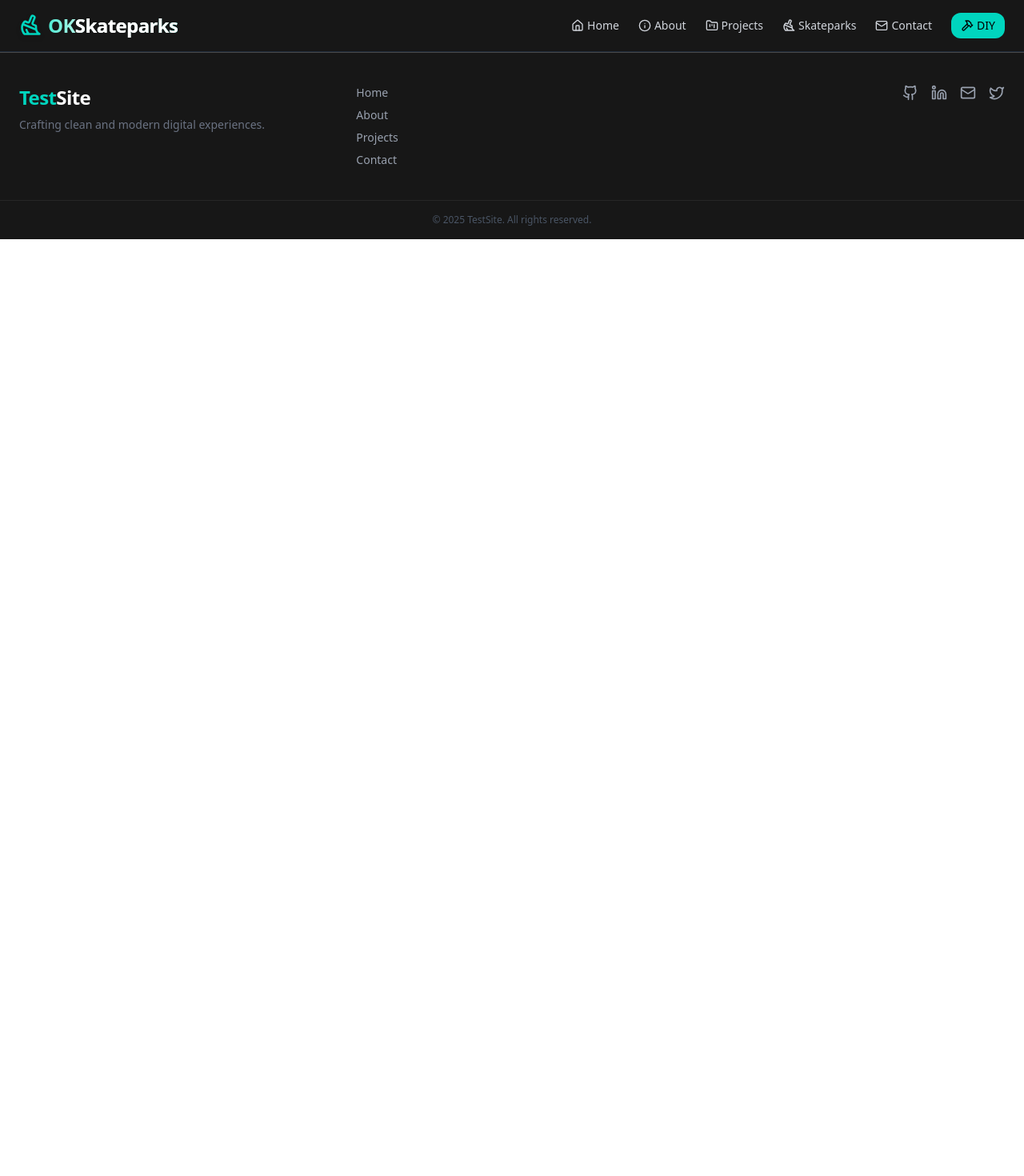
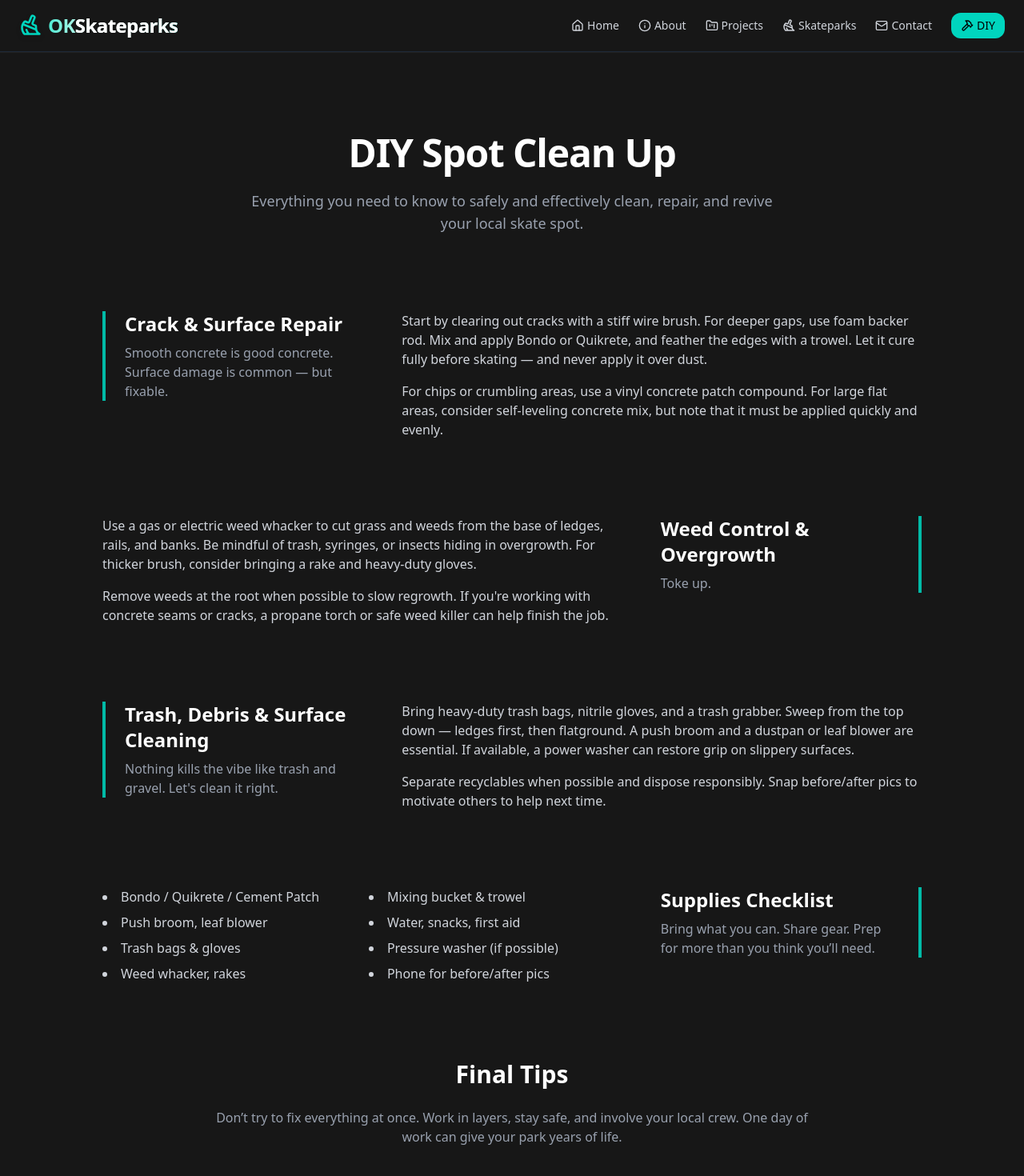
Before and after one commit to ajSeadler/tailwind-template, a React (Vite) app: page /diy in a window 1280 px wide. Shown: the top 1470 px of the page at 80% size. Before the commit the page ends 800 px from the top, so only its background shows below. Built offline with nearby package versions, Linux system fonts and the light colour scheme.

Commit message:
add diy page

```diff
--- a/src/App.tsx
+++ b/src/App.tsx
@@ -7,6 +7,7 @@ import LearnMore from "./components/LearnMore";
 import Skateparks from "./pages/Skateparks";
 import Projects from "./components/Projects";
 import Contact from "./pages/Contact";
+import Diy from "./components/Diy";
 
 function App() {
   return (
@@ -20,6 +21,7 @@ function App() {
           <Route path="/projects" element={<Projects />} />
           <Route path="/skateparks" element={<Skateparks />} />
           <Route path="/contact" element={<Contact />} />
+          <Route path="/diy" element={<Diy />} />
         </Routes>
         <Footer />
       </Router>
--- /dev/null
+++ b/src/components/Diy.tsx
@@ -0,0 +1,127 @@
+const Diy = () => {
+  return (
+    <section className="bg-neutral-900 text-white py-24 px-6 md:px-16">
+      <div className="max-w-5xl mx-auto space-y-24">
+        {/* Title */}
+        <header className="text-center">
+          <h1 className="text-5xl font-extrabold mb-4 tracking-tight leading-tight">
+            DIY Spot Clean Up
+          </h1>
+          <p className="text-gray-400 max-w-2xl mx-auto text-lg">
+            Everything you need to know to safely and effectively clean, repair,
+            and revive your local skate spot.
+          </p>
+        </header>
+
+        {/* Section 1 */}
+        <div className="flex flex-col md:flex-row gap-12 items-start">
+          <div className="w-full md:w-1/3 border-l-4 border-teal-500 pl-6">
+            <h2 className="text-2xl font-bold mb-2">Crack & Surface Repair</h2>
+            <p className="text-gray-400">
+              Smooth concrete is good concrete. Surface damage is common — but
+              fixable.
+            </p>
+          </div>
+          <div className="w-full md:w-2/3 space-y-4 text-gray-300">
+            <p>
+              Start by clearing out cracks with a stiff wire brush. For deeper
+              gaps, use foam backer rod. Mix and apply Bondo or Quikrete, and
+              feather the edges with a trowel. Let it cure fully before skating
+              — and never apply it over dust.
+            </p>
+            <p>
+              For chips or crumbling areas, use a vinyl concrete patch compound.
+              For large flat areas, consider self-leveling concrete mix, but
+              note that it must be applied quickly and evenly.
+            </p>
+          </div>
+        </div>
+
+        {/* Section 2 */}
+        <div className="flex flex-col md:flex-row-reverse gap-12 items-start">
+          <div className="w-full md:w-1/3 border-r-4 border-teal-500 pr-6 text-right md:text-left">
+            <h2 className="text-2xl font-bold mb-2">
+              Weed Control & Overgrowth
+            </h2>
+            <p className="text-gray-400">Toke up.</p>
+          </div>
+          <div className="w-full md:w-2/3 space-y-4 text-gray-300">
+            <p>
+              Use a gas or electric weed whacker to cut grass and weeds from the
+              base of ledges, rails, and banks. Be mindful of trash, syringes,
+              or insects hiding in overgrowth. For thicker brush, consider
+              bringing a rake and heavy-duty gloves.
+            </p>
+            <p>
+              Remove weeds at the root when possible to slow regrowth. If you're
+              working with concrete seams or cracks, a propane torch or safe
+              weed killer can help finish the job.
+            </p>
+          </div>
+        </div>
+
+        {/* Section 3 */}
+        <div className="flex flex-col md:flex-row gap-12 items-start">
+          <div className="w-full md:w-1/3 border-l-4 border-teal-500 pl-6">
+            <h2 className="text-2xl font-bold mb-2">
+              Trash, Debris & Surface Cleaning
+            </h2>
+            <p className="text-gray-400">
+              Nothing kills the vibe like trash and gravel. Let's clean it
+              right.
+            </p>
+          </div>
+          <div className="w-full md:w-2/3 space-y-4 text-gray-300">
+            <p>
+              Bring heavy-duty trash bags, nitrile gloves, and a trash grabber.
+              Sweep from the top down — ledges first, then flatground. A push
+              broom and a dustpan or leaf blower are essential. If available, a
+              power washer can restore grip on slippery surfaces.
+            </p>
+            <p>
+              Separate recyclables when possible and dispose responsibly. Snap
+              before/after pics to motivate others to help next time.
+            </p>
+          </div>
+        </div>
+
+        {/* Section 4 */}
+        <div className="flex flex-col md:flex-row-reverse gap-12 items-start">
+          <div className="w-full md:w-1/3 border-r-4 border-teal-500 pr-6 text-right md:text-left">
+            <h2 className="text-2xl font-bold mb-2">Supplies Checklist</h2>
+            <p className="text-gray-400">
+              Bring what you can. Share gear. Prep for more than you think
+              you’ll need.
+            </p>
+          </div>
+          <div className="w-full md:w-2/3 text-gray-300 grid grid-cols-1 sm:grid-cols-2 gap-4">
+            <ul className="space-y-2 list-disc list-inside">
+              <li>Bondo / Quikrete / Cement Patch</li>
+              <li>Push broom, leaf blower</li>
+              <li>Trash bags & gloves</li>
+              <li>Weed whacker, rakes</li>
+            </ul>
+            <ul className="space-y-2 list-disc list-inside">
+              <li>Mixing bucket & trowel</li>
+              <li>Water, snacks, first aid</li>
+              <li>Pressure washer (if possible)</li>
+              <li>Phone for before/after pics</li>
+            </ul>
+          </div>
+        </div>
+
+        {/* Section 5 */}
+        <div className="flex flex-col gap-6 text-center max-w-3xl mx-auto">
+          <h2 className="text-3xl font-bold text-white">Final Tips</h2>
+          <p className="text-gray-400">
+            Don’t try to fix everything at once. Work in layers, stay safe, and
+            involve your local crew. One day of work can give your park years of
+            life.
+          </p>
+        </div>
+      </div>
+    </section>
+  );
+};
+
+export default Diy;
--- a/src/components/Footer.tsx
+++ b/src/components/Footer.tsx
@@ -1,4 +1,5 @@
 import { Github, Twitter, Mail, Linkedin } from "lucide-react";
+import { PiBroomBold } from "react-icons/pi";
 import { Link } from "react-router-dom";
 
 const Footer = () => {
@@ -8,11 +9,11 @@ const Footer = () => {
         {/* Left: Logo and tagline */}
         <div>
           <h2 className="text-2xl font-bold text-white tracking-tight">
-            <span className="text-teal-400">Test</span>Site
+            <PiBroomBold className="w-7 h-7 text-teal-400 drop-shadow-md" />
+            <span className="bg-gradient-to-r from-teal-300 via-white to-teal-400 bg-clip-text text-transparent">
+              OK<span className="text-white">Skateparks</span>
+            </span>
           </h2>
-          <p className="mt-2 text-sm text-gray-500">
-            Crafting clean and modern digital experiences.
-          </p>
         </div>
 
         {/* Center: Quick Links */}
--- a/src/components/Hero.tsx
+++ b/src/components/Hero.tsx
@@ -13,17 +13,17 @@ const Hero: React.FC = () => {
           className="inline-flex items-center justify-between p-3 pr-4 mb-6 sm:mb-8 text-sm text-gray-700 bg-gray-100 rounded-full dark:bg-gray-800 dark:text-white hover:bg-gray-200 dark:hover:bg-gray-700"
           role="alert"
         >
-          <span className="text-xs bg-teal-500 rounded-full text-white px-3 py-1.5 mr-3">
+          <span className="text-xs bg-teal-500 rounded-full text-white  sm:px-4 px-2 py-1.5 mr-3">
             New
           </span>
-          <span className="text-sm font-medium">
+          <span className="text-xs font-medium  sm:text-sm">
             We've just launched — take a look at what's new
           </span>
           <IoArrowForward className="ml-2 w-5 h-5" />
         </a>
 
         {/* Heading */}
-        <h1 className="mb-4 sm:mb-6 text-3xl sm:text-5xl md:text-6xl font-extrabold tracking-tight leading-tight text-gray-900 dark:text-white mt-15">
+        <h1 className="mb-4 sm:mb-6 text-4xl sm:text-5xl md:text-6xl font-extrabold tracking-tight leading-tight text-gray-900 dark:text-white mt-15">
           We clean skateparks <span className="text-teal-500">(</span>and spots
           <span className="text-teal-500">)</span>.
         </h1>
```
